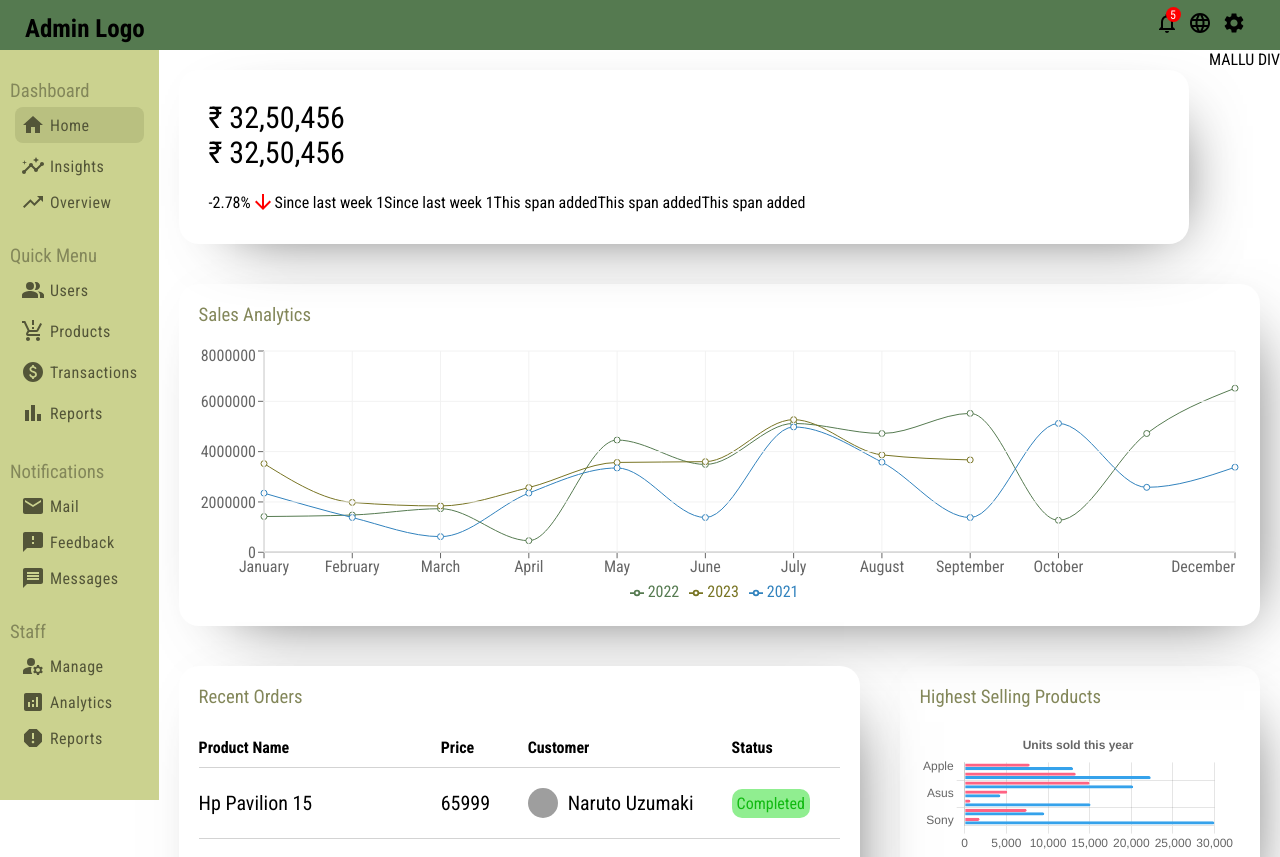
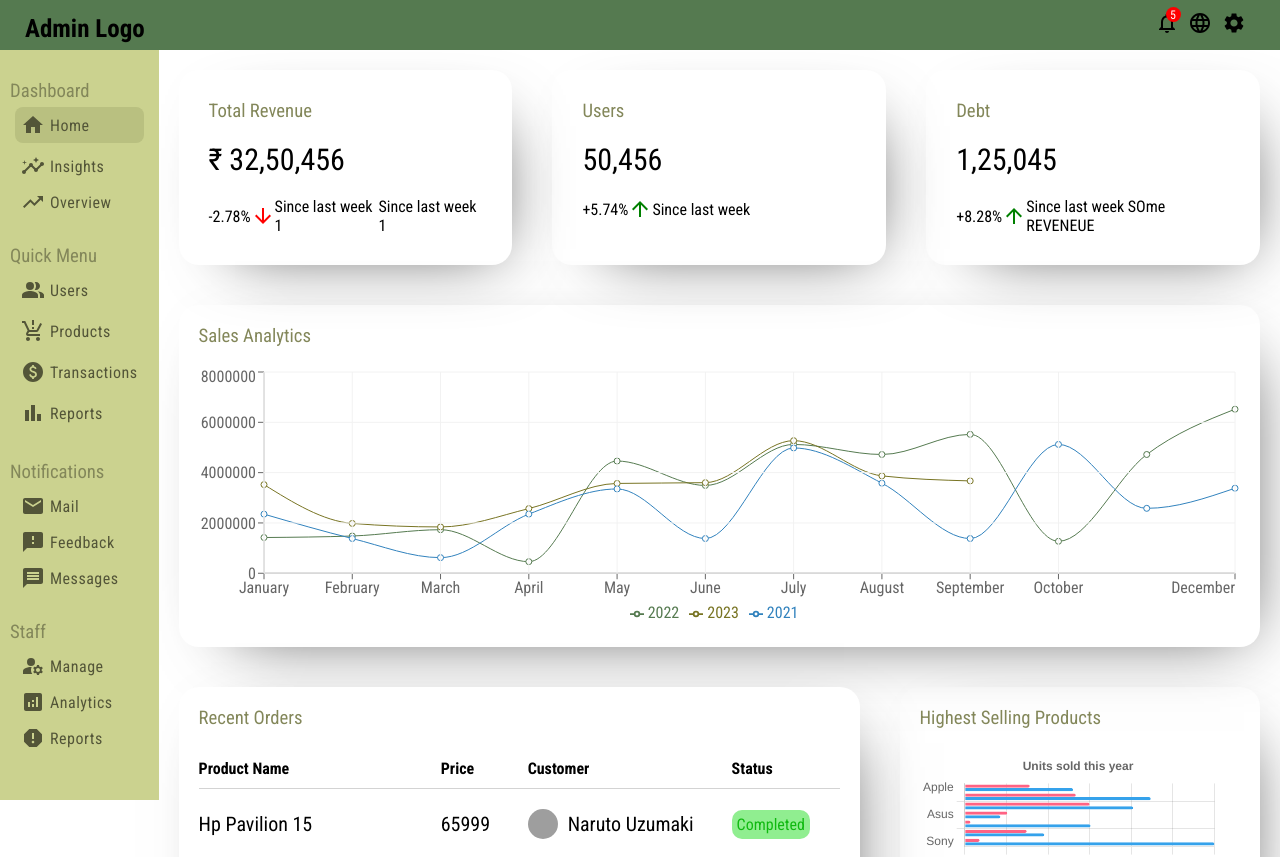
Before and after one commit to prajzz7/admin-dashboard, a React (Create React App) app: page / in a window 1280 px wide. Shown: the top 857 px of the page. Built offline with nearby package versions, Linux system fonts and the light colour scheme; grey boxes are pictures that could not be loaded.

Commit message:
Just a temp commit

```diff
--- a/src/components/highlightInfo/HighlightInfo.jsx
+++ b/src/components/highlightInfo/HighlightInfo.jsx
@@ -7,19 +7,30 @@ const HighlightInfo = () => {
   return (
     <div className='highlightInfo'>
         <div className='highlightItem'>
-            <span className='highlightMoney'>₹ 32,50,456</span>
+            <h3 className='highlightTitle'>Total Revenue</h3>
             <span className='highlightMoney'>₹ 32,50,456</span>
             <div className='highlightAnalyticsContainer'>
                 <span>-2.78%</span> <ArrowDownwardIcon className='arrow negative'/>
                 <span>Since last week 1</span>
                 <span>Since last week 1</span>
-                <span>This span added</span>
-                <span>This span added</span>
-                <span>This span added</span>
+
             </div>
         </div>
-        <div>
-            MALLU DIV
+        <div className='highlightItem'>
+            <h3 className='highlightTitle'>Users</h3>
+            <span className='highlightMoney'>50,456</span>
+            <div className='highlightAnalyticsContainer'>
+                <span> +5.74% </span> <ArrowUpwardIcon className='arrow'/>
+                <span>Since last week</span>
+            </div>
+        </div>
+        <div className='highlightItem'>
+            <h3 className='highlightTitle'>Debt</h3>
+            <span className='highlightMoney'>1,25,045</span>
+            <div className='highlightAnalyticsContainer'>
+                <span>+8.28%</span> <ArrowUpwardIcon className='arrow'/>
+                <span>Since last week SOme REVENEUE</span>
+            </div>
         </div>
     </div>
   )
```
